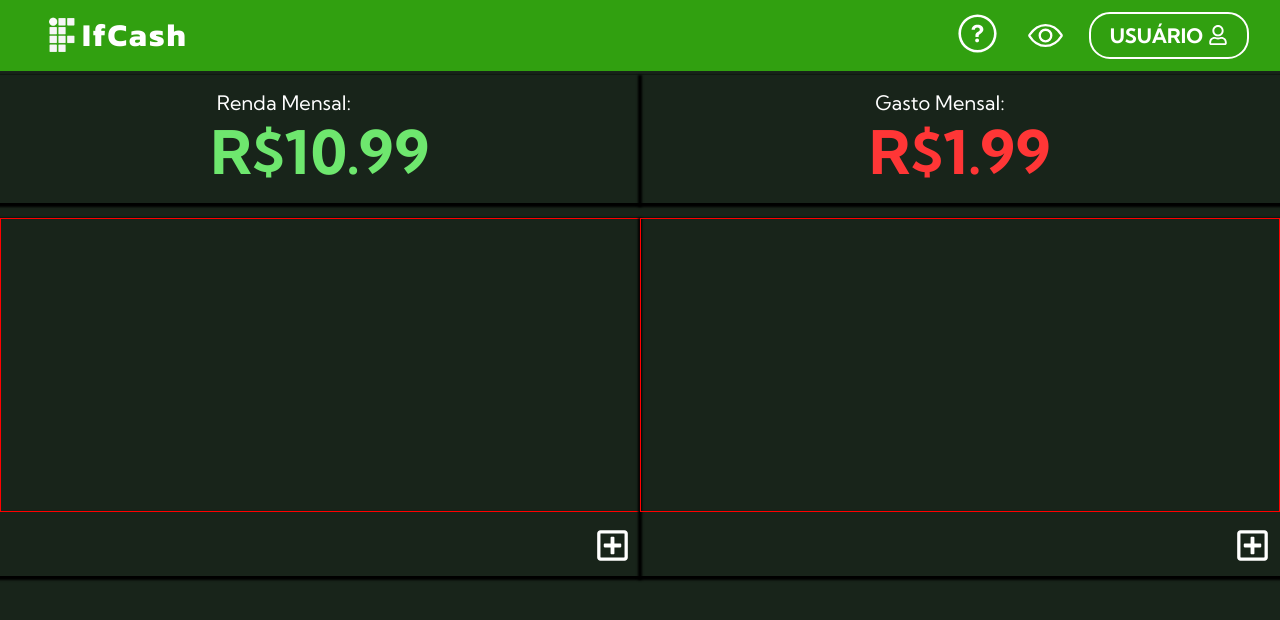
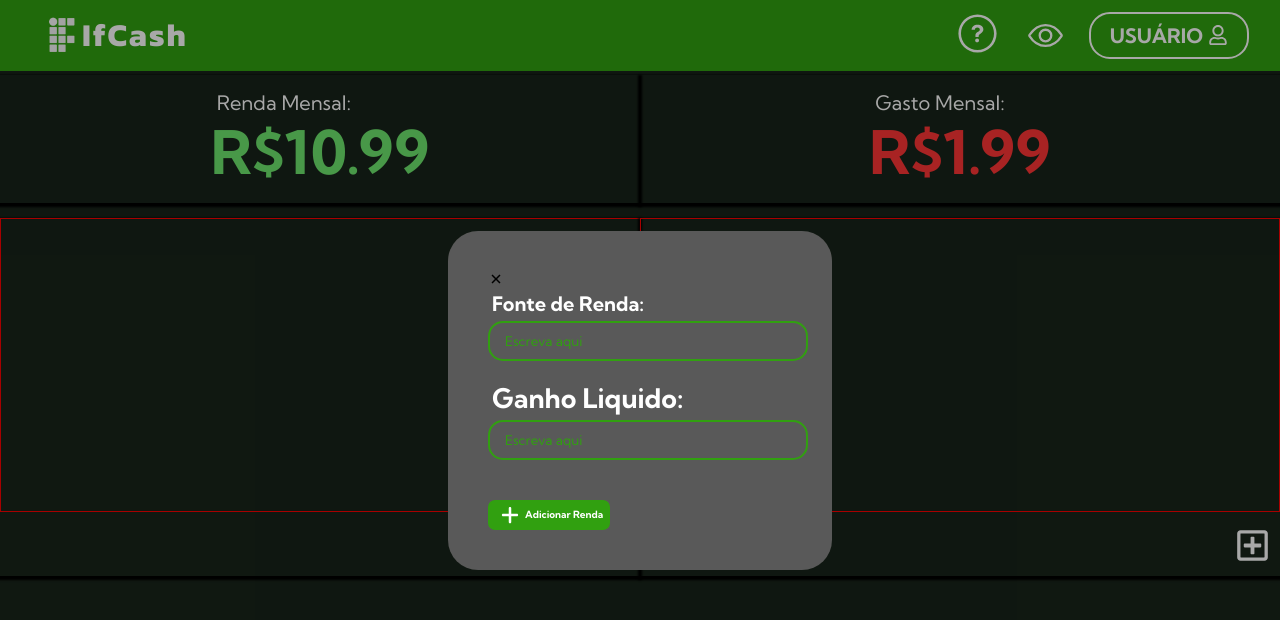
Before and after one commit to jg-lima12/ifcash, a React (Create React App) app: page /register-income in a window 1280 px wide. Shown: the top 620 px of the page. Built offline with nearby package versions, Linux system fonts and the light colour scheme.

Commit message:
feito um pouco do popup

```diff
--- a/src/components/Button/Button.js
+++ b/src/components/Button/Button.js
@@ -1,7 +1,7 @@
 import clsx from 'clsx'
 import styles from './Button.module.css'
 
-export default function Button({children, version='whiteTrp', size='medium', style}) {
+export default function Button({ onClick ,children, version='whiteTrp', size='medium', style}) {
 
     const classButton = clsx(
         styles.button, styles[version], styles[size]
@@ -9,7 +9,7 @@ export default function Button({children, version='whiteTrp', size='medium', sty
 
     return (
         <>
-            <button className={classButton} style={style} >{children}</button>
+            <button onClick={onClick} className={classButton} style={style} >{children}</button>
         </>
     )
 }
--- /dev/null
+++ b/src/components/Input/Input.js
@@ -0,0 +1,11 @@
+import styles from './Input.module.css'
+
+export default function Input({ styleLabel, styleInput, id, children }) {
+    return (
+        <><div className={styles.cardInput}>
+            <label style={styleLabel} className={styles.label} htmlFor={id}>{children}</label>
+            <input style={styleInput} className={styles.input} placeholder='Escreva aqui' type="text" id={id} />
+        </div>
+        </>
+    )
+}
--- /dev/null
+++ b/src/components/Input/Input.module.css
@@ -0,0 +1,36 @@
+.cardInput{
+    display: flex;
+    flex-direction: column;
+    gap: 5px;
+}
+
+.input {
+    border: 2px solid #31A010;
+    padding: 10px 15px;
+    color: white;
+    border-radius: 15px;
+    width: 25vw;
+    transition: border-color 0.3s ease;
+    background-color: transparent;
+}
+
+.input:focus{
+    outline: none;
+    border-color: #60e039;
+}
+
+.input::placeholder{
+    color: #31A010;
+}
+
+.input:focus::placeholder{
+    color: #60e039;
+    transition: color 0.3s ease;
+}
+
+.label{
+    font-size: 20px;
+    color: white;
+    margin-left: 4px;
+    font-weight: bold;
+}
--- a/src/layout/NavBar/NavBar.module.css
+++ b/src/layout/NavBar/NavBar.module.css
@@ -8,6 +8,7 @@
     display: flex;
     justify-content: center;
     align-items: center;
+    z-index: 998;
 }
 
 .card{
--- a/src/layout/PopUpIncome/PopUpIncome.js
+++ b/src/layout/PopUpIncome/PopUpIncome.js
@@ -1,7 +1,10 @@
 import styles from './PopUpIncome.module.css'
 
 
-export default function PopUpIncome(){
+export default function PopUpIncome({setShowIncome, showIncome}){
+
+
+
     return(
         <>
 
--- a/src/layout/PopUpSpent/PopUpSpent.js
+++ b/src/layout/PopUpSpent/PopUpSpent.js
@@ -1,9 +1,50 @@
 import styles from './PopUpSpent.module.css'
 
-export default function PopUpSpent(){
-    return(
+import Button from '../../components/Button/Button'
+import Input from '../../components/Input/Input';
+
+import { FaPlus } from "react-icons/fa6";
+import { IoCloseSharp } from "react-icons/io5";
+
+import clsx from 'clsx';
+
+
+export default function PopUpSpent({ opacity, setOpacity, setShowSpent, showSpent }) {
+
+    const classContainer = clsx(styles.container, showSpent ? '' : styles.none, opacity ? '' : styles.opacity)
+
+
+    function offPopUp() {
+        setOpacity(false)
+        setTimeout(() => setShowSpent(false), 500)
+    }
+
+    return (
         <>
-
+            <div className={classContainer}>
+                <div className={styles.card}>
+                    <div className={styles.containerPopUp}>
+                        <IoCloseSharp onClick={offPopUp} />
+                        <div className={styles.cardPopUp}>
+                            <div className={styles.inputRenda}>
+                                <Input>Fonte de Renda:</Input>
+                            </div>
+                            <div className={styles.saleIncome}>
+                                <Input styleLabel={{fontSize: '27px'}}>Ganho Liquido:</Input>
+                            </div>
+                            <div className={styles.alert}>
+                                <div className={styles.alertCorpo}></div>
+                            </div>
+                            <div className={styles.buttonAdd}>
+                                <Button version='greenBck' size='small'>
+                                    <FaPlus className='iconPlus' style={{fontSize: '20px'}} />
+                                    Adicionar Renda
+                                </Button>
+                            </div>
+                        </div>
+                    </div>
+                </div>
+            </div>
         </>
     )
 }
--- a/src/layout/PopUpSpent/PopUpSpent.module.css
+++ b/src/layout/PopUpSpent/PopUpSpent.module.css
@@ -0,0 +1,35 @@
+.container{
+    width: 100%;
+    height: 100%;
+    background-color: rgba(0, 0, 0, 0.342);
+    position: fixed;
+    z-index: 999;
+    top: 0;
+    left: 0;
+    display: flex;
+    justify-content: center;
+    align-items: center;
+    opacity: 1;
+    transition: opacity 0.3s ease;
+}
+
+.none{
+    display: none !important;
+}
+
+.opacity{
+    opacity: 0;
+}
+
+.containerPopUp{
+    width: 30vw;
+    padding: 40px;
+    background-color: #595959;
+    border-radius: 30px;
+}
+
+.cardPopUp{
+    display: flex;
+    flex-direction: column;
+    gap: 20px;
+}
--- a/src/screens/AddRenda/AddRenda.js
+++ b/src/screens/AddRenda/AddRenda.js
@@ -13,8 +13,9 @@ export default function AddRenda() {
     const [valueSpent, setValueSpent] = useState(1.99)
 
 
-    const [showIncome, setShowIncome] = useState(false)
-    const [showSpent, setShowSpent] = useState(false)
+    const [showIncome, setShowIncome] = useState(true)
+    const [showSpent, setShowSpent] = useState(true)
+    const [showOpacity, setShowOpacity] = useState(true)
 
     return (
         <>
@@ -32,7 +33,7 @@ export default function AddRenda() {
 
                             </div>
                             <div className={styles.buttonListAdd}>
-                                 <FaRegPlusSquare onClick={() => setShowIncome(true)} className={clsx('iconPlus', styles.iconPlus)} />
+                                <FaRegPlusSquare onClick={() => setShowIncome(true)} className={clsx('iconPlus', styles.iconPlus)} />
                             </div>
                         </div>
                     </div>
@@ -50,14 +51,17 @@ export default function AddRenda() {
 
                             </div>
                             <div className={styles.buttonListAdd}>
-                                <FaRegPlusSquare onClick={() => setShowSpent(true)} className={clsx('iconPlus', styles.iconPlus)} />
+                                <FaRegPlusSquare onClick={() => {
+                                    setShowSpent(true)
+                                    setTimeout(() => setShowOpacity(true), 100)
+                                }} className={clsx('iconPlus', styles.iconPlus)} />
                             </div>
                         </div>
                     </div>
                 </section>
             </div>
-            <PopUpIncome setShowIncome={setShowIncome} showIcome={showIncome}/>
-            <PopUpSpent setShowSpent={setShowSpent} showSpent={showSpent}/>
+            <PopUpIncome setShowIncome={setShowIncome} showIcome={showIncome} />
+            <PopUpSpent opacity={showOpacity} setOpacity={setShowOpacity} setShowSpent={setShowSpent} showSpent={showSpent} />
         </>
     )
 }
```
